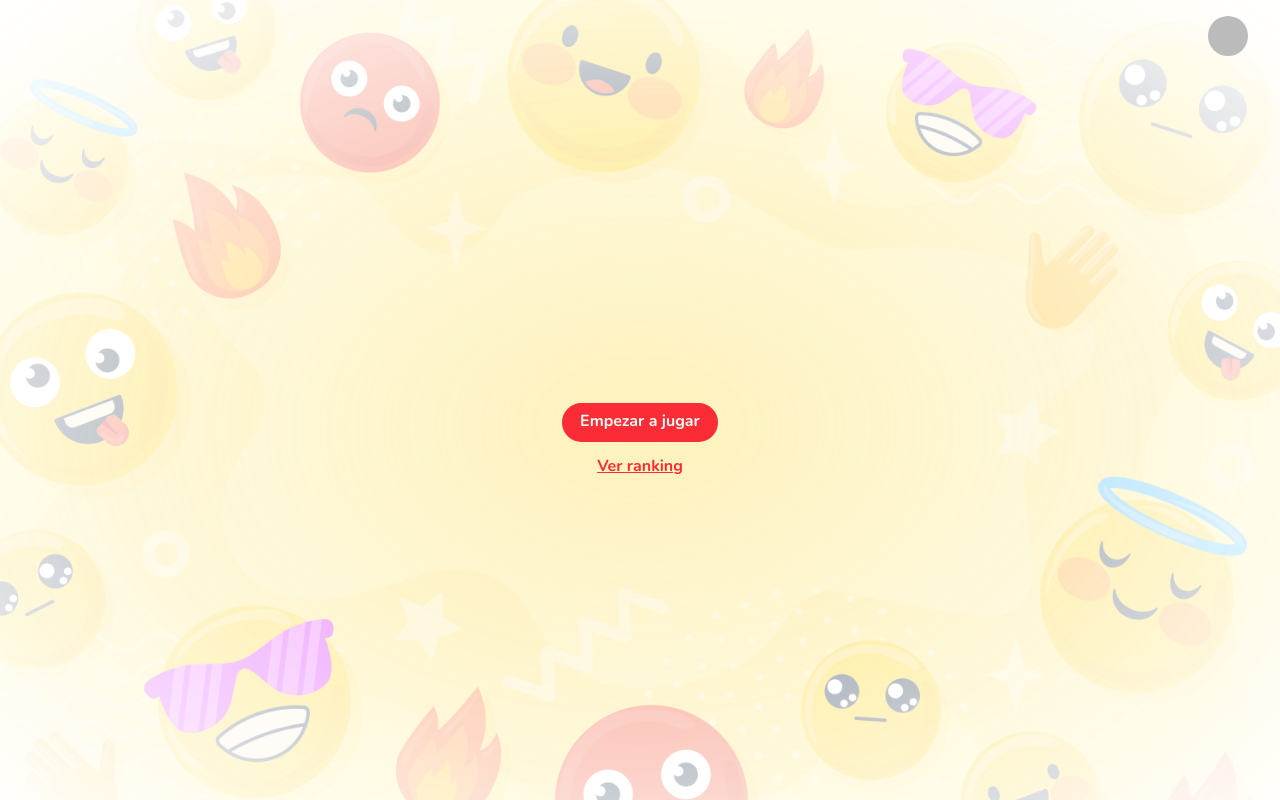
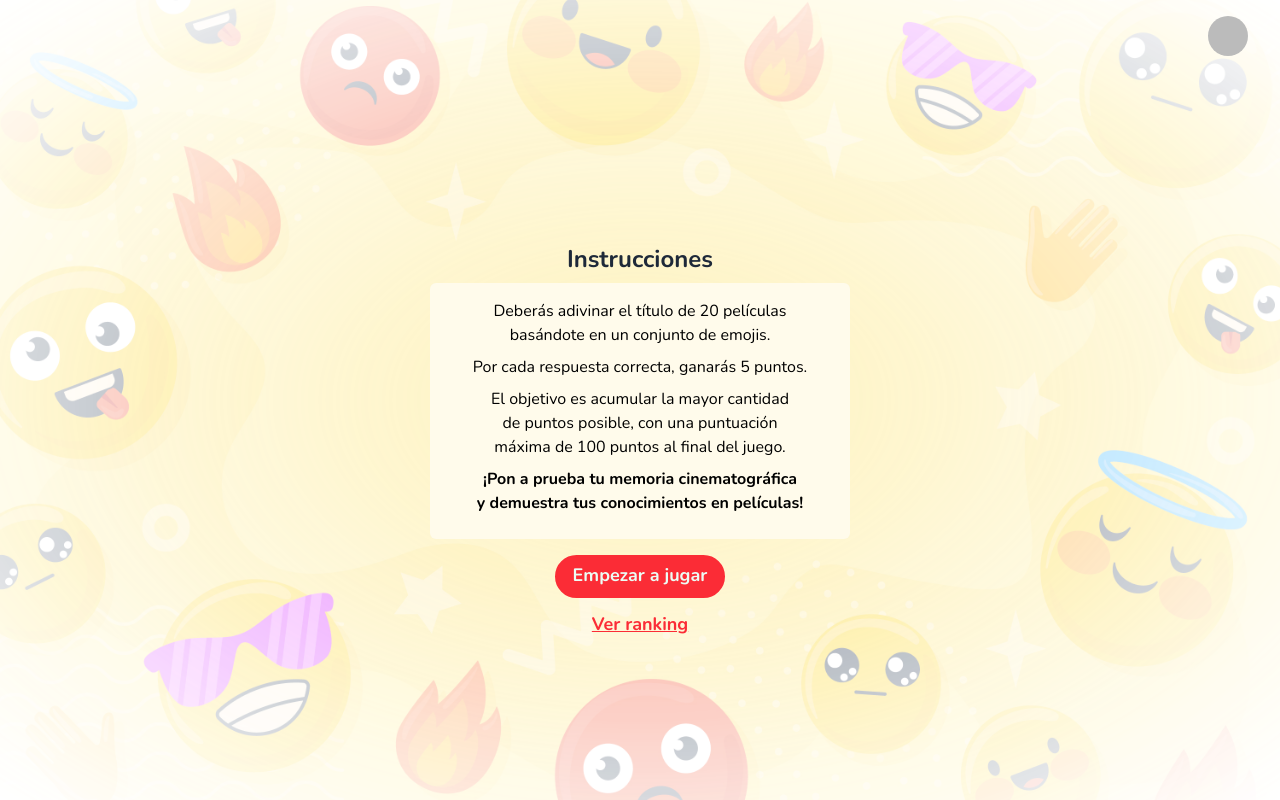
Before and after one commit to miriamsobrino/emoji-challenge, a React (Vite) app: page /home in a window 1280 px wide. Built offline with nearby package versions, Linux system fonts and the light colour scheme; no server answers; the database is empty; sample sign-in values are in the browser's storage; what tailwindcss-animated would draw is missing.

Commit message:
add game instructions

```diff
--- a/src/Layout.tsx
+++ b/src/Layout.tsx
@@ -7,7 +7,7 @@ const Layout = () => {
       <Header />
       <img
         src='./bg-emoji.jpg'
-        className='w-full absolute inset-0 -z-2 opacity-60 mask-radial-from-1.5 min-h-screen  object-bottom-center object-cover '
+        className='w-full absolute inset-0 -z-2 opacity-60 mask-radial-from-1.5 h-screen  object-bottom-center object-cover '
       />
       <div className='bg-white w-full h-screen absolute inset-0 -z-1 opacity-10'></div>
       <main className='w-full z-50 bg-cover bg-center bg-no-repeat  bg-opacity-50 h-screen flex flex-col justify-center items-center'>
--- a/src/components/Button.tsx
+++ b/src/components/Button.tsx
@@ -19,7 +19,7 @@ function Button({
   return (
     <button
       type={type}
-      className={`w-auto 0 px-4 py-1 border-2 text-sm lg:text-base flex items-center justify-center gap-2 border-red-500 ${roundedClass} ${
+      className={`w-auto 0 px-4 py-1 border-2 text-sm lg:text-lg flex items-center justify-center gap-2 border-red-500 ${roundedClass} ${
         variant === 'primary'
           ? 'bg-red-500 text-emerald-50 hover:bg-red-400'
           : 'bg-transparent text-red-500 '
--- a/src/pages/Home.tsx
+++ b/src/pages/Home.tsx
@@ -145,10 +145,37 @@ function Home() {
         )}
       </div>
       {isGameFinish && !isGameActive && (
-        <span className='text-xl font-semibold '>
-          Juego terminado. Tu puntuación fue: {actualScore} / {totalScore}
+        <span className='text-2xl font-semibold mb-2 '>
+          Juego terminado. <br /> Tu puntuación fue: {actualScore} /{' '}
+          {totalScore}
         </span>
       )}
+      <h2
+        className={`text-2xl text-gray-800 font-bold ${
+          isGameActive || isGameFinish ? 'hidden' : ''
+        }`}
+      >
+        Instrucciones
+      </h2>
+      <div
+        className={`w-[420px] flex flex-col justify-center items-center gap-2 text-balance bg-amber-50 rounded-md py-4 mb-2 ${
+          isGameActive || isGameFinish ? 'hidden' : ''
+        }`}
+      >
+        <p>
+          Deberás adivinar el título de 20 películas basándote en un conjunto de
+          emojis.
+        </p>
+        <p>Por cada respuesta correcta, ganarás 5 puntos.</p>
+        <p>
+          El objetivo es acumular la mayor cantidad de puntos posible, con una
+          puntuación máxima de 100 puntos al final del juego.
+        </p>
+        <p className='mb-2 font-bold'>
+          ¡Pon a prueba tu memoria cinematográfica y demuestra tus conocimientos
+          en películas!
+        </p>
+      </div>
       <Button onClick={resetGame} className={`${isGameActive ? 'hidden' : ''}`}>
         {isGameFinish ? (
           <>
```
